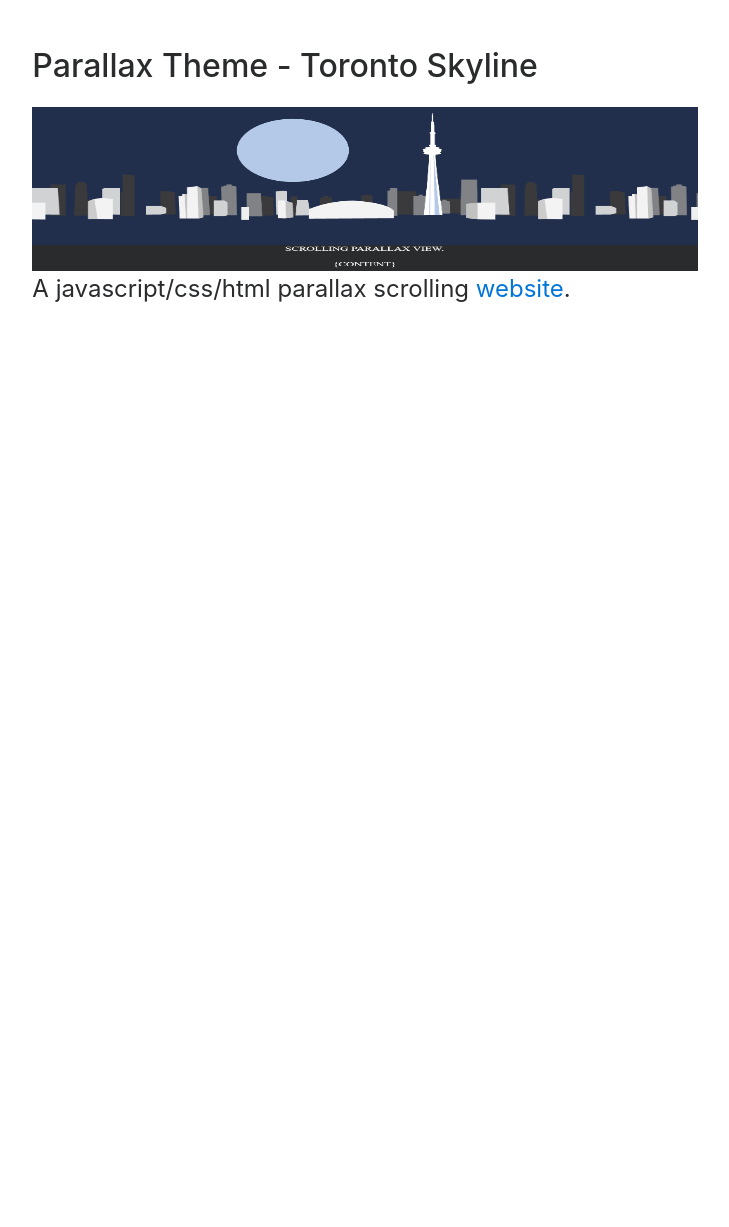
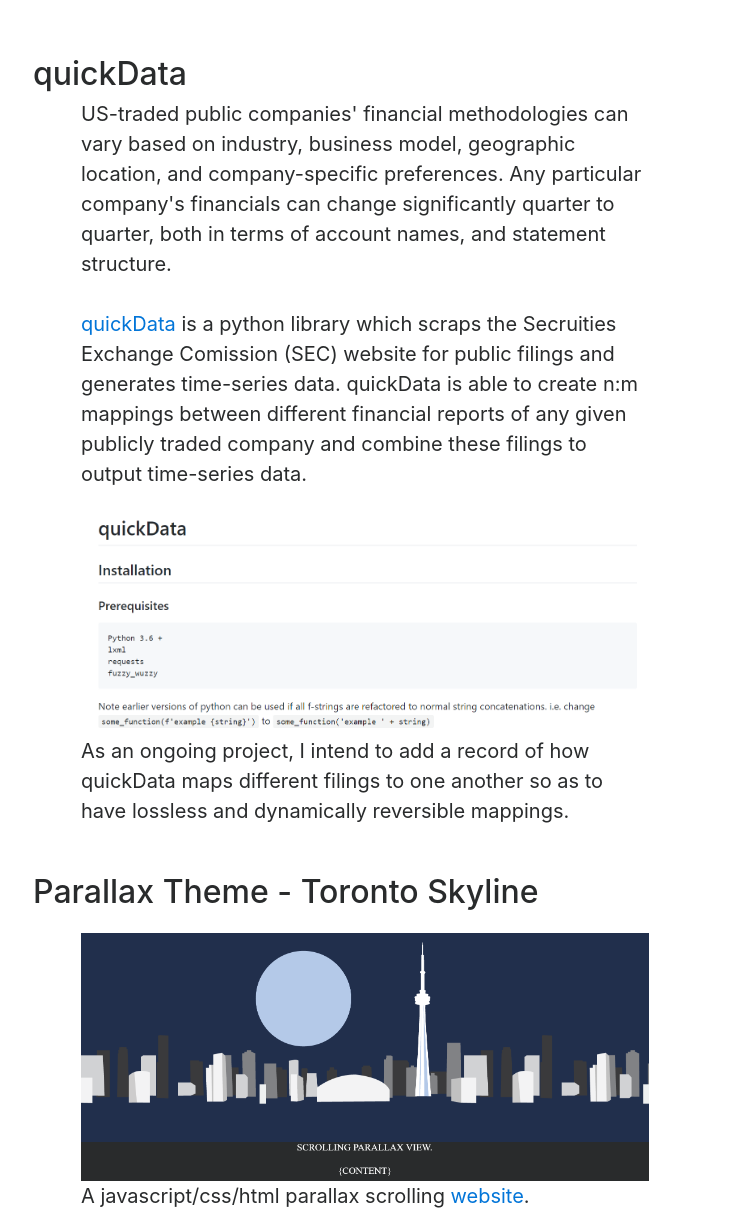
Before and after one commit to nikodevv/portfolio_web, a Django app: page /projects/ in a window 1280 px wide. Shown: the part 58-1285 px from the top of the page, without its empty margins (295-1024 px from the left). Before the commit the page ends 360 px from the top, so only its background shows below. Run offline with Django 3.2, Linux system fonts and the light colour scheme; some libraries are stand-ins or nearby versions.

Commit message:
Changed projects page styling, added new project, and added static files for new project

```diff
--- a/home_pages/static/css/custom_css.css
+++ b/home_pages/static/css/custom_css.css
@@ -94,6 +94,10 @@ a.no-text-decor:hover{
 	margin-top: 5%;
 }
 
+.mt-2{
+	margin-top: 2%;
+}
+
 .custom-text-style {
 	font-family: -apple-system, system-ui, BlinkMacSystemFont, "Segoe UI", Roboto, "Helvetica Neue", Arial, sans-serif;
 	font-size: 1.5rem;
@@ -106,7 +110,7 @@ h1.h2 {
 
 .projects-thumb {
 	max-width: 100%;
-	max-height: 40%;
+	max-height: 100%;
 }
 
 img {
@@ -129,3 +133,20 @@ img:hover{
     transform: scale(1.05); /* (150% zoom - Note: if the zoom is too large, it will go outside of the viewport) */
 
 }
+
+.list-unstyled{
+	font-size: 1.25rem;
+}
+
+.w-10 {
+  width: 10% !important;
+}
+
+.w-55 {
+  width: 55% !important;
+}
+
+.sub-body{
+	padding-left: 3rem;
+	padding-right: 3rem;
+}
--- a/home_pages/templates/projects.html
+++ b/home_pages/templates/projects.html
@@ -3,27 +3,50 @@
 
 {% block bodyblock %}
 <div class="d-flex flex-row justify-content-center">
-	<div class="w-25"></div>
-	<div class="w-35" id="body_text">
-		<ul class="custom-text-style">
-			<h2 class = "h2 mt-5 ">Parallax Theme - Toronto Skyline</h2>
-			<div class="projects-thumb zoom d-flex flex-row justify-content-center">
-				<a href="/projects/toronto_sky/">
-					<img src="/static/pictures/projects/toronto_thumb.png" alt="picture of Toronto Sky project"/>
-				</a>
+	<div class="w-10"></div>
+	<div class="w-55 mt-5" id="body_text">
+		<ul class="custom-text-style sm-font">
+			<h2 class = "h2 mt-2">quickData</h2>
+			<div class ="sub-body">
+				<li class="list-unstyled">
+					US-traded public companies' financial methodologies can vary based on industry, business model,
+					geographic location, and company-specific preferences. Any particular company's financials
+					can change significantly quarter to quarter, both in terms of account names, and statement
+					structure.<br><br>
+					<a class="text-center" href="https://github.com/nikodevv/quickData">quickData</a> is a python library which scraps the Secruities Exchange Comission (SEC)
+					website for public filings and generates time-series data.
+					quickData is able to create n:m mappings between different financial reports of any given
+					publicly traded company and combine these filings to output time-series data.
+					<br>
+
+				</li>
+				<div class="projects-thumb zoom d-flex flex-row justify-content-center">
+				<a href="https://github.com/nikodevv/quickData">
+					<img class="" src="/static/pictures/projects/quickData.png" alt="picture of git repo"/></a>
+				</div>
+				<li class="list-unstyled">
+					As an ongoing project, I intend to add a record of how quickData maps different filings
+					to one another so as to have lossless and dynamically reversible mappings.
+				</li>
 			</div>
+			<h2 class="h2 mt-5">Parallax Theme - Toronto Skyline</h2>
+			<div class="sub-body">
+				<div class="projects-thumb zoom d-flex flex-row justify-content-center">
+					<a href="/projects/toronto_sky/">
+						<img src="/static/pictures/projects/toronto_thumb.png" alt="picture of Toronto Sky project"/>
+					</a>
+				</div>
 				<li class="list-unstyled">A javascript/css/html parallax scrolling
 					<a href="/projects/toronto_sky/">website</a>.</li>
-
+			</div>
 		</ul>
 	</div>
-	<div class="w-25"></div>
+	<div class="w-10"></div>
 </div>
 {% endblock %}
 
 {% block jscode %}
 	<script>
-		$("#body_text").width($("#navigation_bar").width()) //found #navigation_bar is in base.html
 		$(".projects-thumb").width($("#navigation_bar").width())
 	</script>
 {% endblock %}
```
Also changed, not shown: static/css/custom_css.css (+22 -1 lines), home_pages/static/pictures/projects/quickData.png (added), static/pictures/projects/quickData.png (added).
